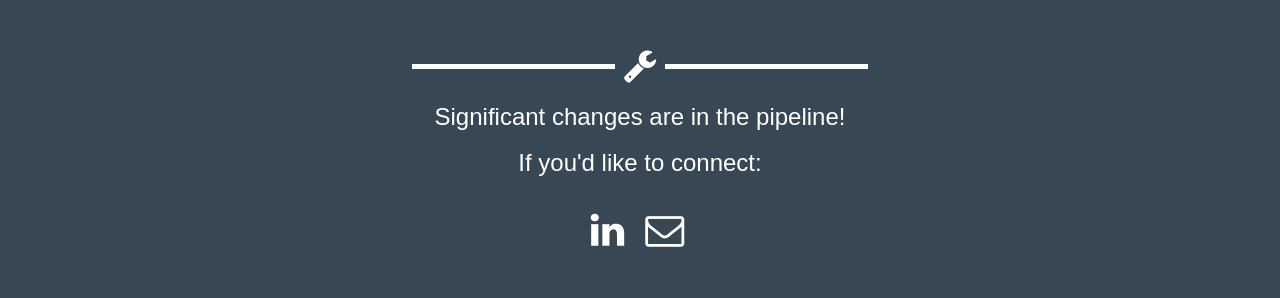
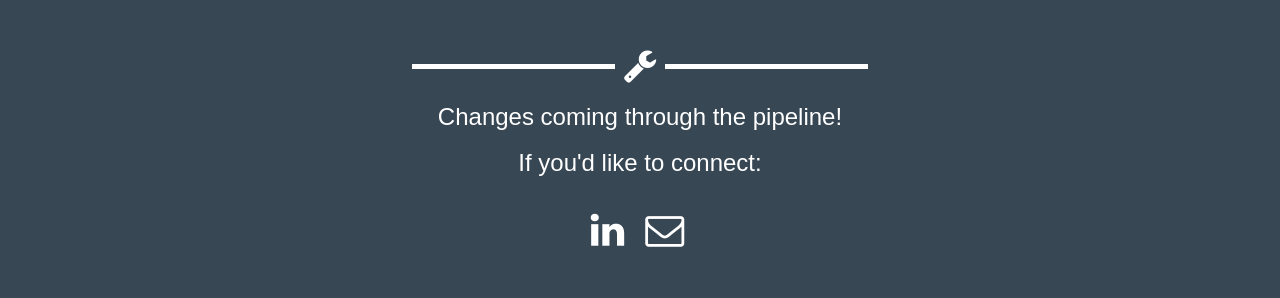
Before and after one commit to tmpg/tmpg.github.io, a Jekyll site: the page built from home.md, in a window 1280 px wide. Shown: the part 425-723 px from the top of the page. Built offline with Jekyll 4.4.1, drawn with Linux system fonts in a browser that asks for light colours; nearby versions of some CDN libraries.

Commit message:
Wind of change 2

```diff
--- a/_layouts/default.html
+++ b/_layouts/default.html
@@ -52,7 +52,7 @@
             <hr class="connect" style="visibility: visible; color: #fff">
             <div class="row">
               <div class="col-lg-8 col-lg-offset-2 text-center">
-                <p style="color: #fff;">Significant changes are in the pipeline!</p>
+                <p style="color: #fff;">Changes coming through the pipeline!</p>
                 <p style="color: #fff;">If you'd like to connect:</p>
                 <br/>
                 <ul class="list-inline social-links">
```
